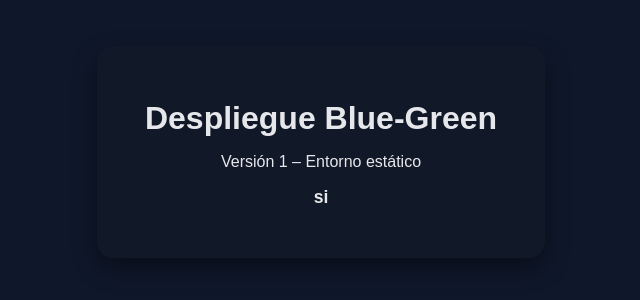
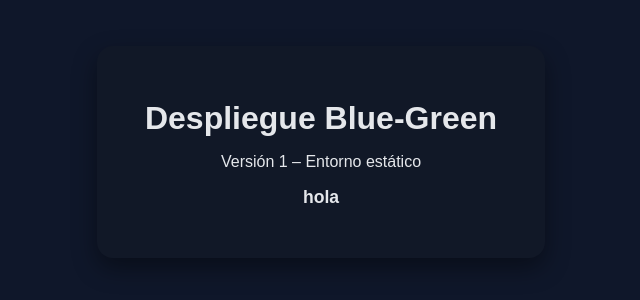
Before and after one commit to DekiruST/blue-green-app, a plain HTML site: page app/index.html in a window 1280 px wide. Shown: the part 248-548 px from the top of the page, 319-959 px from the left. Drawn offline with Linux system fonts and the light colour scheme.

Commit message:
Probar alternancia automática 2

```diff
--- a/app/index.html
+++ b/app/index.html
@@ -37,7 +37,7 @@
     <h1>Despliegue Blue-Green</h1>
     <p>Versión 1 – Entorno estático</p>
     <p class="env">
-     si
+     hola
     </p>
   </div>
 </body>
```
